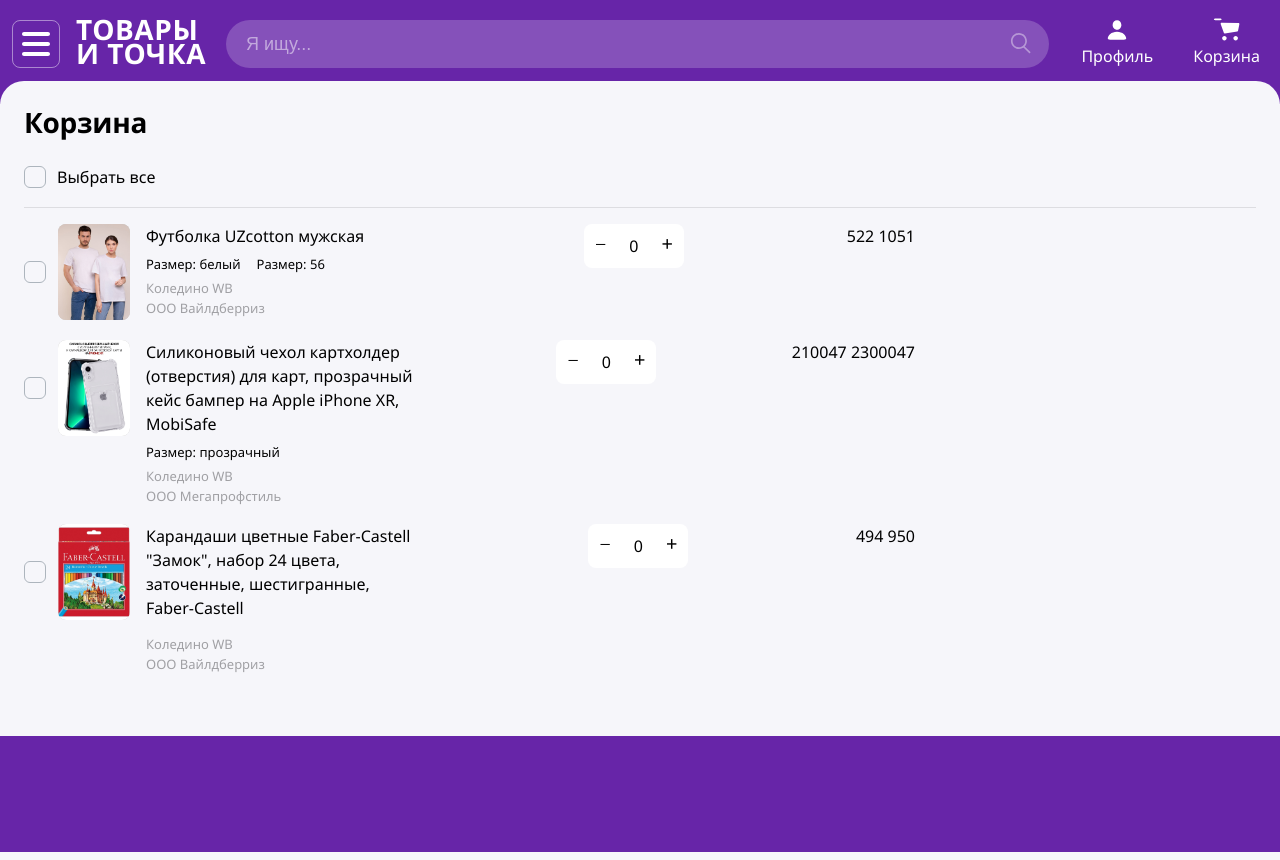
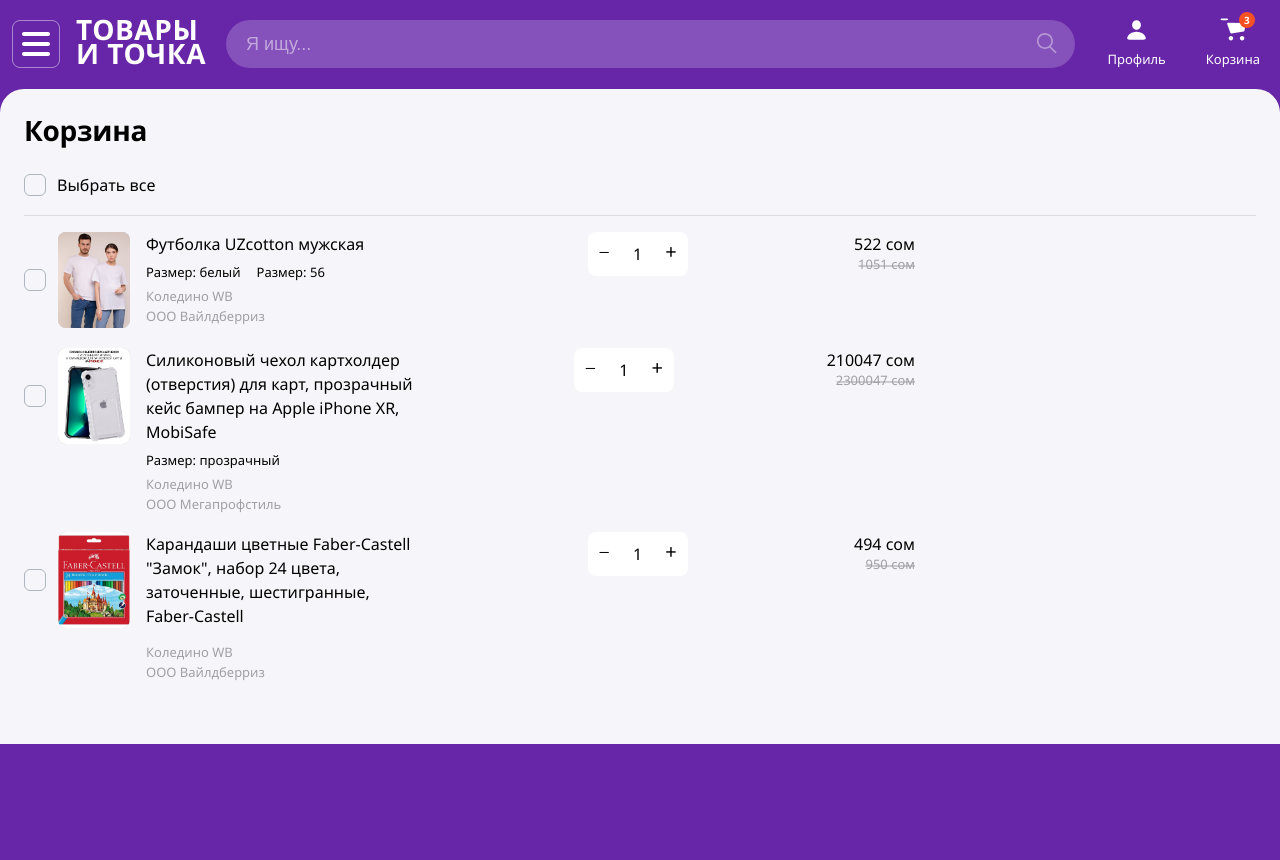
Before and after one commit to Jull128/tovaryitochka, a plain HTML site: page index.html in a window 1280 px wide. Drawn offline with Linux system fonts and the light colour scheme.

Commit message:
counter + calculation

```diff
--- a/components/Products/Products.js
+++ b/components/Products/Products.js
@@ -1,9 +1,7 @@
 class Products {
   render() {
-    const productsStore = localStorageUtil.getProducts();
     let htmlCatalog = "";
-    localStorage.setItem("products", JSON.stringify(CATALOG));
-    console.log(productsStore);
+
     CATALOG.forEach(
       ({
         id,
@@ -21,8 +19,8 @@
             <div class="item">
               <div style='display: flex; justify-content:center; gap: 12px'>
                 <div class='item__checkbox_container'>
-                <input type='checkbox' class="item__checkbox" id='${id}'/>
-                <label for='${id}'></label>
+                <input type='checkbox' name='check' class="item__checkbox" id='check${id}'/>
+                <label for='check${id}'></label>
                 </div>
                  <img src="${img}" class="item__img" />
               </div>
@@ -40,12 +38,16 @@
             </div>
             <div class='counter' data-counter>
               <button class="counter__btn" onclick='decrement(${id})'>−</button>
-              <input type='text' class="counter__input" disabled value='${cart}'/>
+              <div class="counter__input" id='${id}'>${cart}</div>
               <button class="counter__btn" onclick='increment(${id})'>+</button>
             </div>
-            <div>
-              <span class="item__price">${newPrice}</span>
-              <span class="item__price">${oldPrice}</span>
+            <div class='item__price'>
+              <p class="item__newPrice">${newPrice} сом</p>
+                <div class="item__oldPrice_container">
+                <div class='item__oldPrice_line'></div>
+                <p class="item__oldPrice">${oldPrice} сом</p>
+
+                </div>
             </div>
         </li>
         `;
@@ -54,7 +56,7 @@
 
     const html = `
       <div class='item__checkboxAll_container'>
-        <input type='checkbox' class="item__checkbox" id='checkAll'/>
+        <input type='checkbox' onClick="toggle(this)" class="item__checkbox" id='checkAll'/>
         <label for='checkAll'></label>
         <p>Выбрать все</p>
       </div>
@@ -70,3 +72,10 @@
 
 const productsPage = new Products();
 productsPage.render();
+
+function toggle(source) {
+  checkboxes = document.getElementsByName("check");
+  for (var i = 0, n = checkboxes.length; i < n; i++) {
+    checkboxes[i].checked = source.checked;
+  }
+}
--- a/components/Products/style1.css
+++ b/components/Products/style1.css
@@ -147,9 +147,9 @@
 }
 
 .counter__input {
-  all: unset;
-  width: 100%;
-  text-align: center;
+  display: flex;
+  justify-content: center;
+  align-items: center;
 }
 
 .counter__btn {
@@ -161,3 +161,44 @@
   line-height: 24px; /* 120% */
   padding-bottom: 4px;
 }
+
+.item__price {
+  display: flex;
+  flex-direction: column;
+  justify-content: center;
+  align-items: flex-end;
+  position: relative;
+}
+
+.item__newPrice {
+  margin: 0;
+  position: relative;
+}
+
+.item__oldPrice_container {
+  position: relative;
+}
+
+.item__oldPrice {
+  margin: 0;
+  background: 0px 9px url(/img/icons/line.svg) no-repeat;
+  color: #a0a0a4;
+  font-size: 13px;
+  font-style: normal;
+  font-weight: 400;
+  line-height: 16px;
+}
+
+.item__oldPrice_line {
+  position: absolute;
+  bottom: 0px;
+  width: 110%;
+  bottom: 6px;
+  right: -2px;
+}
+
+.item__oldPrice_line > img {
+  stroke-width: 1px;
+  height: 0px;
+  stroke: #a0a0a4;
+}
--- a/constants/constants.js
+++ b/constants/constants.js
@@ -5,7 +5,7 @@
     img: "img/catalog/UZcotton.png",
     oldPrice: 1051,
     newPrice: 522,
-    cart: 0,
+    cart: 1,
     availability: 2,
     color: "белый",
     size: 56,
@@ -18,7 +18,7 @@
     img: "img/catalog/case.png",
     oldPrice: 2300047,
     newPrice: 210047,
-    cart: 0,
+    cart: 1,
     availability: 250,
     color: "прозрачный",
     size: "",
@@ -31,7 +31,7 @@
     img: "img/catalog/pencil.png",
     oldPrice: 950,
     newPrice: 494,
-    cart: 0,
+    cart: 1,
     availability: 2,
     color: "",
     size: "",
--- a/css/style.css
+++ b/css/style.css
@@ -33,11 +33,12 @@
   position: sticky;
   background: var(--system-violet, #6725a8);
   flex: 0 0 auto;
-  padding: 16px 3px 32px 24px;
+  padding: 16px 3px 40px 24px;
 }
 
 .header__container {
   max-width: 1400px;
+  height: 56px;
   display: flex;
   align-items: center;
   gap: 32px;
@@ -56,10 +57,6 @@
   position: absolute;
   bottom: -1px;
   left: 0;
-}
-
-.navbar {
-  padding-right: 17px;
 }
 
 .nav-element {
@@ -147,12 +144,15 @@
 .navbar {
   display: flex;
   gap: 40px;
+  padding-right: 17px;
 }
 
 .navbar__item {
+  position: relative;
   height: 56px;
   display: flex;
   flex-direction: column;
+  gap: 7px;
 }
 .navbar__item > img {
   height: 28px;
@@ -161,6 +161,34 @@
 .navbar__item > p {
   margin: 0;
   color: var(--system-white, #fff);
+  font-size: 13px;
+  font-style: normal;
+  font-weight: 400;
+  line-height: 16px;
+}
+
+.cartAmount {
+  position: absolute;
+  top: -4.5px;
+  left: 33px;
+  display: inline-flex;
+  height: 16px;
+  width: 12px;
+  transform: rotate(0.074deg);
+  padding: 0px 2px;
+  flex-direction: column;
+  justify-content: center;
+  align-items: center;
+  flex-shrink: 0;
+  border-radius: 16px;
+  background: var(--system-red, #f55123);
+  color: var(--system-white, #fff);
+  text-align: center;
+  font-family: Segoe UI;
+  font-size: 10px;
+  font-style: normal;
+  font-weight: 700;
+  line-height: 18px;
 }
 
 main {
--- a/index.html
+++ b/index.html
@@ -27,6 +27,7 @@
             </div>
             <div class="navbar__item">
               <img src="img/icons/basket.svg" alt="" />
+              <div id="cartAmount" class="cartAmount">0</div>
               <p>Корзина</p>
             </div>
           </div>
@@ -38,10 +39,9 @@
       </main>
       <footer></footer>
     </div>
-
-    <script src="js/index.js"></script>
     <script src="constants/constants.js"></script>
     <script src="constants/root.js"></script>
+    <script src="js/index.js"></script>
     <script src="utils/localStorageUtil.js"></script>
     <!-- Products-->
     <script src="components/Products/products.js"></script>
--- a/js/index.js
+++ b/js/index.js
@@ -5,9 +5,10 @@
     search.cart += 1;
   } else return "";
 
-  console.log(JSON.parse(localStorage.getItem("products", search)));
+  // localStorage.setItem("data", JSON.stringify(search));
 
-  productsPage.render();
+  update(selected.id);
+  calculation();
 };
 
 const decrement = (id) => {
@@ -17,6 +18,18 @@
   else {
     search.cart -= 1;
   }
-  productsPage.render();
-  console.log(CATALOG);
+  update(selected.id);
 };
+
+let update = (id) => {
+  let search = CATALOG.find((x) => x.id === id);
+  document.getElementById(id).innerHTML = search.cart;
+};
+
+let calculation = (id) => {
+  let cartIcon = document.getElementById("cartAmount");
+  let cartLength = Object.keys(CATALOG.map((x) => x.cart)).length;
+  cartIcon.innerHTML = cartLength;
+  console.log(cartLength.length);
+};
+calculation();
--- a/utils/localStorageUtil.js
+++ b/utils/localStorageUtil.js
@@ -2,6 +2,7 @@
   constructor() {
     this.keyName = "products";
   }
+
   getProducts() {
     const productsLocalStorage = localStorage.getItem(this.keyName, CATALOG);
     if (productsLocalStorage !== null) {
```
Also changed, not shown: img/icons/line.svg (added).
